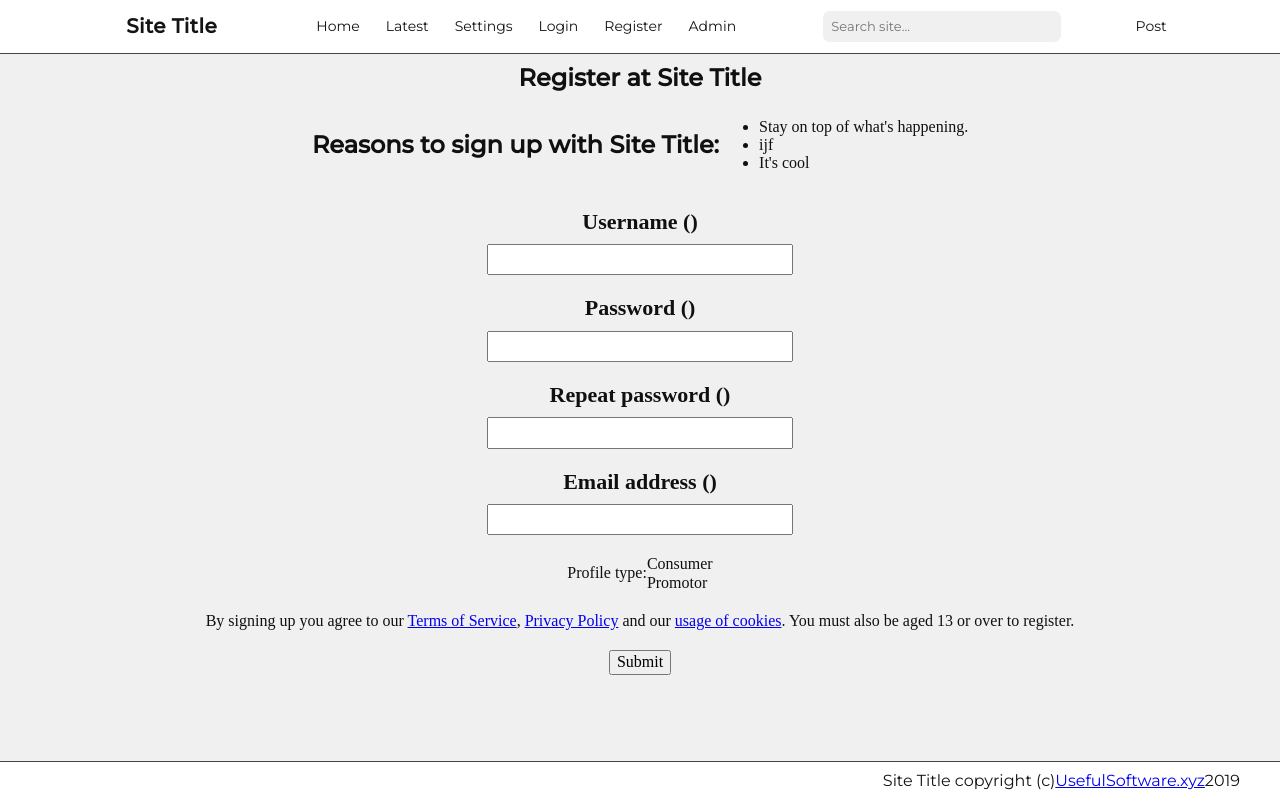
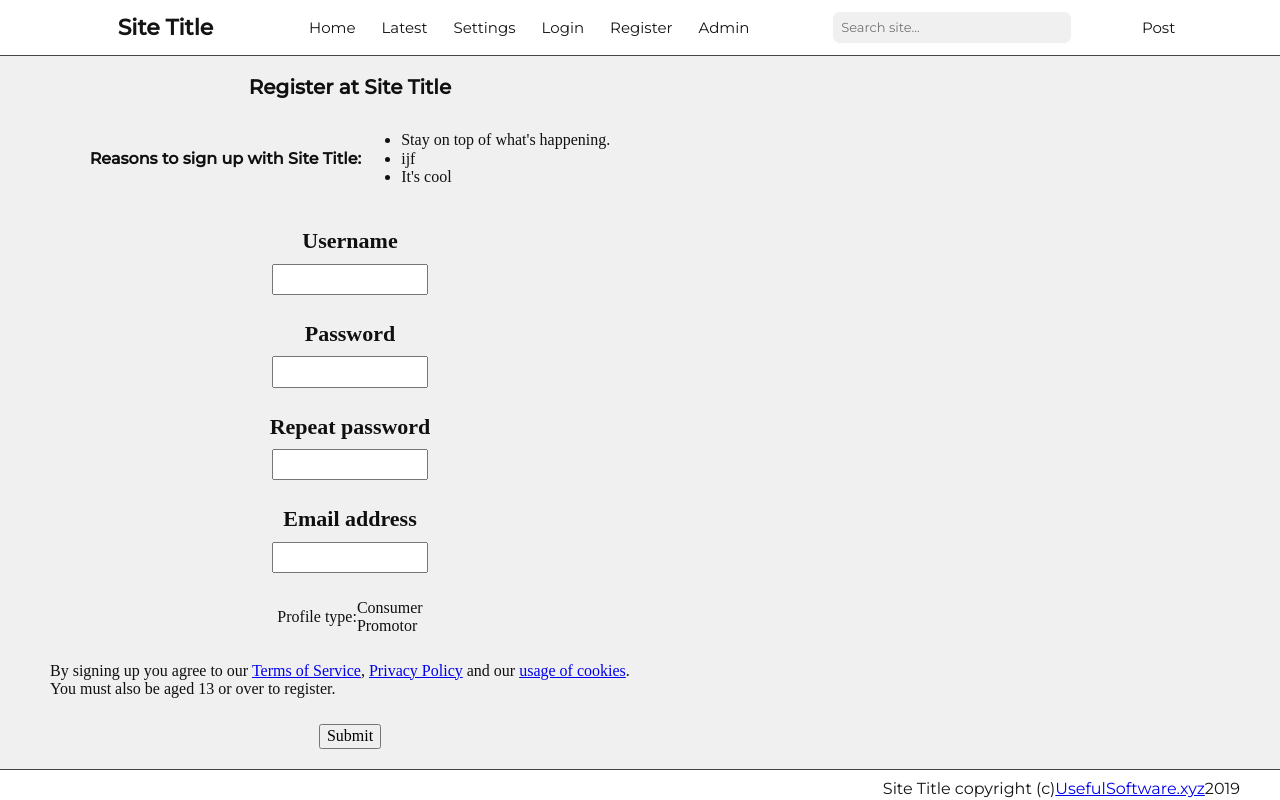
Before and after one commit to tedjenkins/forum, a Vue app: page /register in a window 1280 px wide. Built offline with nearby package versions, Linux system fonts and the light colour scheme; the HTML template or start-up script is replaced by a standard one.

Commit message:
CSS continuation; media queries

```diff
--- a/src/App.vue
+++ b/src/App.vue
@@ -55,31 +55,42 @@ export default class App extends Vue {
   display: grid;
   grid-template-rows: auto 1fr auto;
   height: 100vh;
+  overflow-x: hidden;
   width: 100vw;
 }
 
 header {
   @include hdrftr;
+  grid-row: 1;
+
+  #header-container {
+    flex-flow: column;
+
+    & > * {
       font-size: 14px;
-    grid-row: 1;
+      margin-top: 4px;
+    }
 
     #site-title {
       font-size: 20px;
       font-weight: bold;
-      letter-spacing: 0.4px;
+    }
+
+    #site-navigation {
+      align-items: center;
+      display: flex;
+      flex-flow: row wrap;
+      justify-content: center;
+    }
   }
 }
 
 main {
   color: $light-site-main-fontcolor;
   grid-row: 2;
-    padding: $site-padding;
-    margin: 0px auto;
-    width: $site-max-width;
 
   & > * {
     display: grid;
-
   }
 }
 
@@ -89,27 +100,35 @@ export default class App extends Vue {
   grid-row: 3;
 }
 
-  .site-form {
-    margin: 0px auto;
-    width: 600px;
+@media all and (min-width: 600px) {
+  header {
+    #header-container {
+      flex-flow: row;
 
-    .form-section {
-      align-items: center;
-      display: flex;
-      justify-content: center;
-      margin: 15px 0px;
-
-      label {
-        flex: 0 1 45%;
-      }
-
-      input {
-        flex: 0 1 55%;
-      }
-
-      button {
-        flex: 0 1 20%;
+      & > * {
+        margin: 0px 5px;
       }
     }
   }
+}
+
+@media all and (min-width: 1200px) {
+  header {
+    #header-container {
+      & > * {
+        font-size: 15px;
+      }
+
+      #site-title {
+        font-size: 22px;
+      }
+    }
+  }
+
+  main {
+    padding: $site-padding;
+    margin: 0px auto;
+    width: $site-max-width;
+  }
+}
 </style>
--- a/src/components/LoginRegisterForm.vue
+++ b/src/components/LoginRegisterForm.vue
@@ -1,10 +1,10 @@
 <template>
-  <form class="site-form-login-register" :id="formId" @submit.prevent="handleForm">
+  <form class="site-form site-form-login-register" :id="formId" @submit.prevent="handleForm">
     <h1>{{ formHeader }} {{ this.$siteName }}</h1>
     <template v-for="element of elements">
-      <div class="form-section" v-if="element.html" v-html="element.html" :key="element.index" :id="element.id"></div>
+      <div class="form-section injected-html" v-if="element.html" v-html="element.html" :key="element.index" :id="element.id"></div>
       <div class="form-section label-input-pairing" v-else-if="!element.html" :key="element.index">
-        <label :for="element.id">{{ element.label }} (<span class="form-input-wordcount"></span>)</label> <input :type="element.type" minlength="6" maxlength="24" :id="element.id" @input="validateInput"/>
+        <label :for="element.id">{{ element.label }} <span class="form-input-wordcount" style="display: none"></span></label> <input :type="element.type" minlength="6" maxlength="24" :id="element.id" @input="validateInput" @focus="validateInputFocus" @blur="validateInputBlur"/>
       </div>
     </template>
   </form>
@@ -15,7 +15,11 @@ import { Component, Prop, Vue } from 'vue-property-decorator';
 import { isEmail } from 'validator';
 
 @Component({
-  components: {}
+  components: {},
+  mounted() {
+    // Default textContent for each wordcount element is "(0/maxLength of input)"
+    document.querySelectorAll('.form-input-wordcount').forEach(node => node.textContent = `(0/${(node.parentElement!.nextSibling! as HTMLInputElement).maxLength})`);
+  }
 })
 
 export default class LoginRegisterForm extends Vue {
@@ -47,7 +51,7 @@ export default class LoginRegisterForm extends Vue {
     // Valid minimum length, don't check email fields
     if (targ.id !== 'form-email') {
       // Current length / maxLength count
-      targLabel.querySelector('.form-input-wordcount')!.textContent = `${targ.value.length}/${targ.maxLength}`;
+      targLabel.querySelector('.form-input-wordcount')!.textContent = `(${targ.value.length}/${targ.maxLength})`;
 
       if (targ.value.length >= +targ.minLength) {
         targLabel.classList.add('valid-input');
@@ -55,6 +59,28 @@ export default class LoginRegisterForm extends Vue {
         targLabel.classList.remove('valid-input');
       }
     }
+  }
+
+  /**
+   * Makes char length word count appear on input field focus.
+   * @param {Event} e -- focus event.
+   */
+  validateInputFocus = (e: Event) => {
+    const targ = e.target as HTMLInputElement;
+    const targLabel = targ.previousElementSibling!;
+
+    targLabel.querySelector('.form-input-wordcount')!.removeAttribute('style');
+  }
+
+  /**
+   * Makes char length word count disappear on input field blur.
+   * @param {Event} e -- blur event.
+   */
+  validateInputBlur = (e: Event) => {
+    const targ = e.target as HTMLInputElement;
+    const targLabel = targ.previousElementSibling!;
+
+    targLabel.querySelector('.form-input-wordcount')!.setAttribute('style', 'display: none');
   }
 
   /**
@@ -87,6 +113,22 @@ export default class LoginRegisterForm extends Vue {
   color: forestgreen;
 }
 
+.site-form-login-register {
+  display: grid;
+  grid-gap: 6px;
+  max-width: calc($site-max-width / 2);
+
+  h1 {
+    font-size: 20px;
+    margin-top: 10px;
+    text-align: center;
+  }
+
+  /deep/ h2 {
+    font-size: 16px;
+  }
+}
+
 @media all and (min-width: 400px) {
 
 }
@@ -105,11 +147,24 @@ export default class LoginRegisterForm extends Vue {
     text-align: center;
   }
 
+  .site-form-login-register {
     .form-section {
       align-items: center;
       display: flex;
       justify-content: center;
       padding: 10px 0px;
+
+      label {
+        flex: 0 1 45%;
+      }
+
+      input {
+        flex: 0 1 55%;
+      }
+
+      button {
+        flex: 0 1 20%;
+      }
     }
 
     .label-input-pairing {
@@ -129,4 +184,5 @@ export default class LoginRegisterForm extends Vue {
       }
     }
   }
+}
 </style>
--- a/src/globals.scss
+++ b/src/globals.scss
@@ -31,6 +31,7 @@
   & > *:first-child {
     align-items: center;
     display: flex;
+    justify-content: center;
     margin: 0px auto;
     max-width: $site-max-width;
   }
@@ -50,8 +51,7 @@
         transition-property: background-color border-color;
 
         &:hover {
-          background-color: $light-site-active-color;
-          border-color: #dbca30;
+          border-color: #333;
         }
       }
     }
```
Lines whose indentation alone changed are shown as unchanged.
